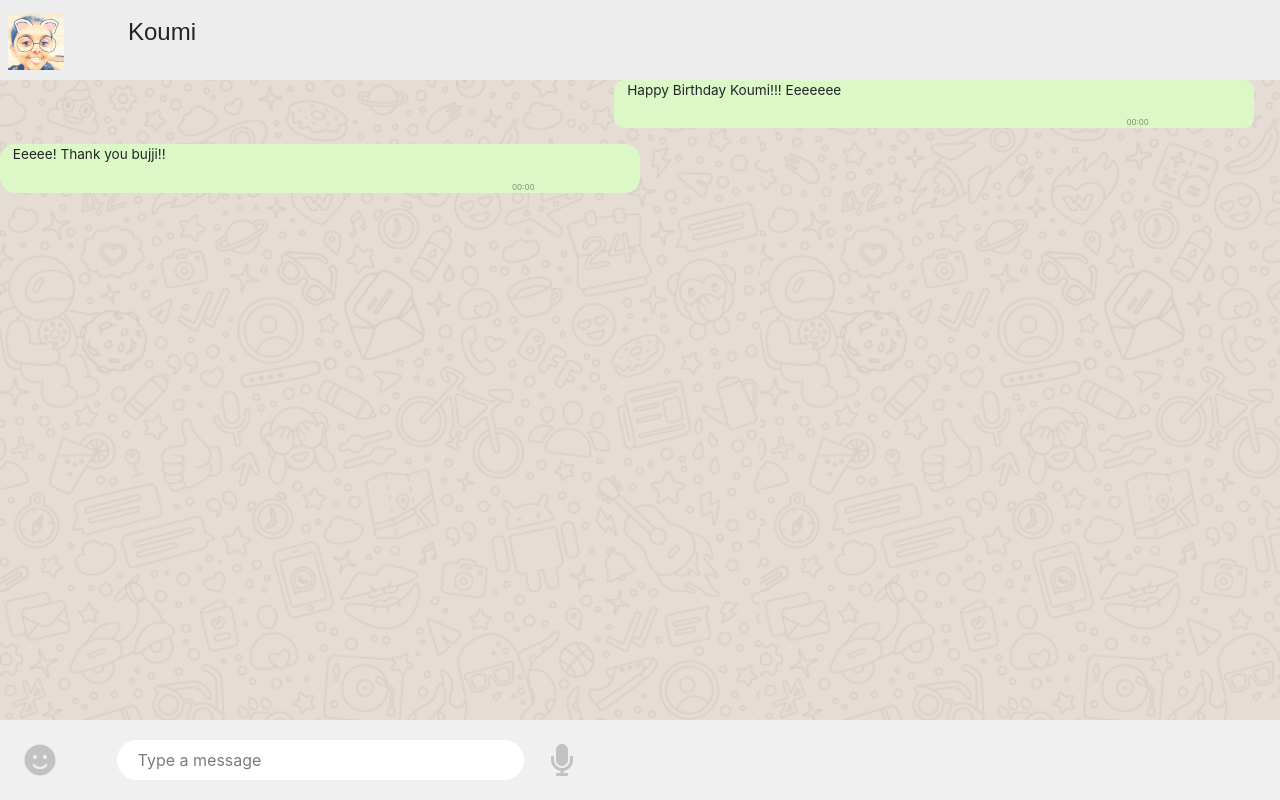
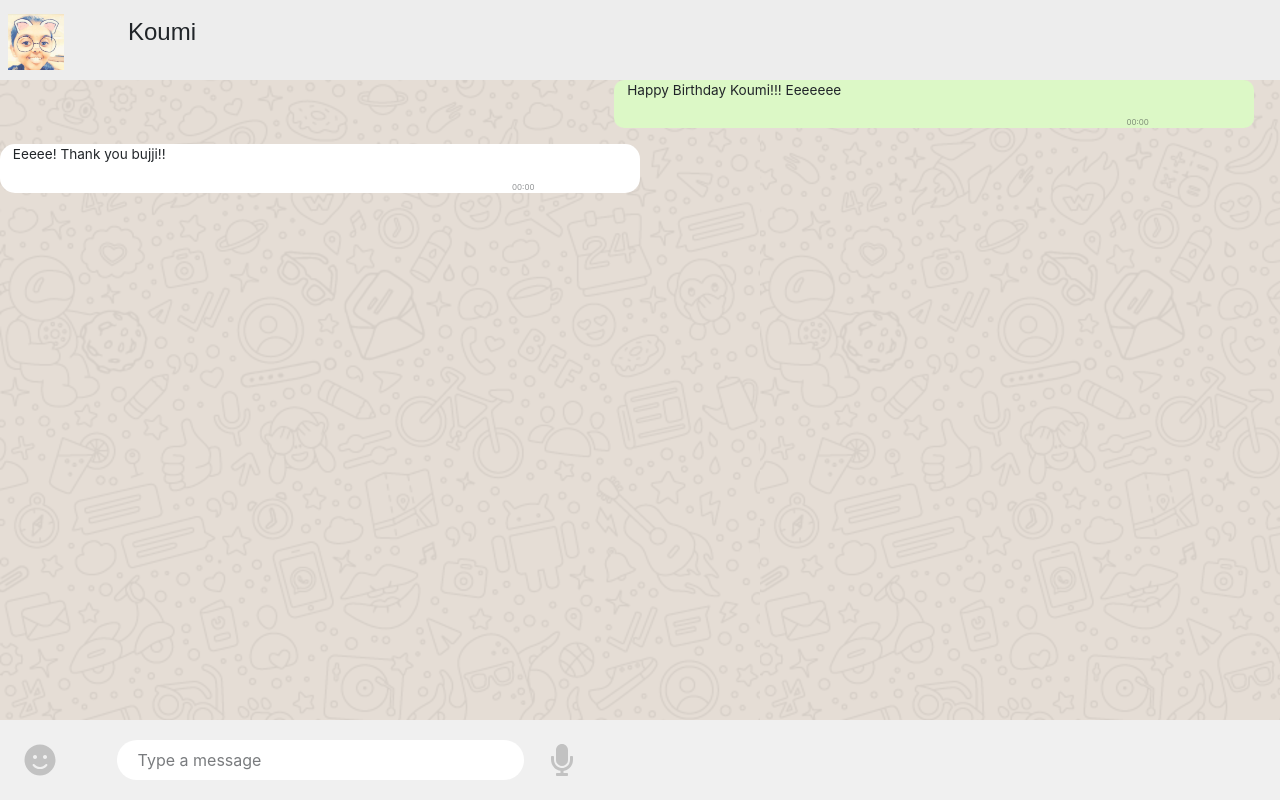
Before and after one commit to koumudi-panguluri/BirthdayApp, a React app: page /final in a window 1280 px wide. Built offline with nearby package versions, Linux system fonts and the light colour scheme.

Commit message:
Secon deploy

```diff
--- a/src/components/Third/Third.css
+++ b/src/components/Third/Third.css
@@ -54,7 +54,7 @@ img{
     right: 40%;
     width: 50vw;
     height: fit-content;
-    background-color: #DCF8C6;
+    background-color: white;
     border-radius: 15px;
     display: none;
 }
```
